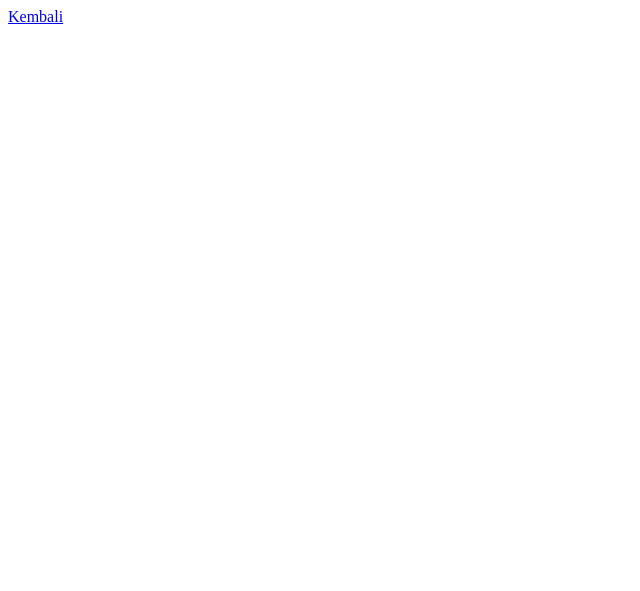
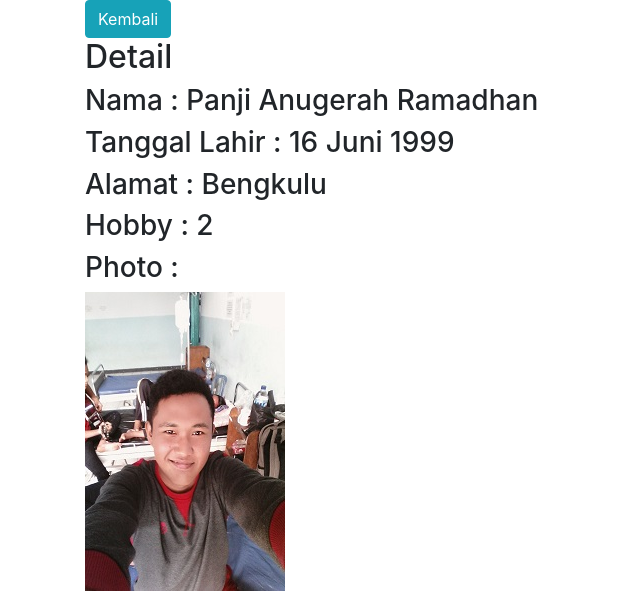
Before and after one commit to andri000me/CRUD-sederhana, a PHP site: page /detail.php?id=1 in a window 1280 px wide. Before the commit the part shown is almost empty. Shown: the top 591 px of the page, without its empty margins (0-640 px from the left). Run offline with PHP 8.4, Linux system fonts and the light colour scheme; data comes from the database, SQL or seed files in the repository.

Commit message:
Update detail.php

```diff
--- a/detail.php
+++ b/detail.php
@@ -1,13 +1,34 @@
+<?php
+    require 'config.php';
+    $id = $_GET['id'];
+
+    $data = query("SELECT * FROM profile_tb WHERE id = $id");
+    $nama_hobby = mysqli_query($database, "SELECT * FROM hobby_tb ORDER BY id ASC");
+foreach($data as $user_data): ?>
+
 <!DOCTYPE html>
 <html lang="en">
 <head>
     <meta charset="UTF-8">
     <meta name="viewport" content="width=device-width, initial-scale=1.0">
+    <link rel="stylesheet" href="https://stackpath.bootstrapcdn.com/bootstrap/4.4.1/css/bootstrap.min.css" integrity="sha384-Vkoo8x4CGsO3+Hhxv8T/Q5PaXtkKtu6ug5TOeNV6gBiFeWPGFN9MuhOf23Q9Ifjh" crossorigin="anonymous">
     <title>Detail Profil</title>
 </head>
 <body>
     <div class="container">
-        <a href="index.php">Kembali</a>
+
+        <a href="index.php" class="btn btn-info">Kembali</a>
+
+        <h2>Detail</h2>
+        <h3>Nama : <?= $user_data["nama"]; ?></h3>
+        <h3>Tanggal Lahir : <?= $user_data["born_date"]; ?></h3>
+        <h3>Alamat : <?= $user_data["address"]; ?></h3>
+        <h3>Hobby : <?= $user_data["hobby_id"]; ?></h3>
+        <h3>Photo : </h3>
+        <img src="img/<?= $user_data["photo"]; ?>" alt="" >
     </div>
+
+    <?php endforeach; ?>
+
 </body>
 </html>
```
